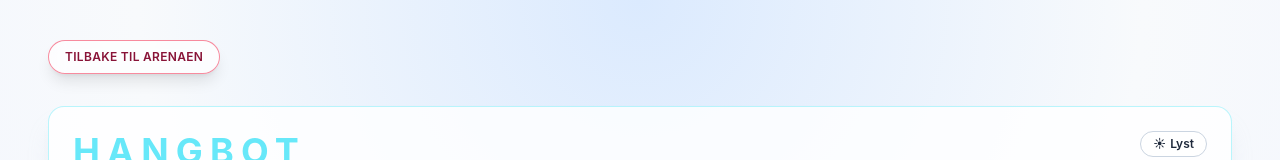
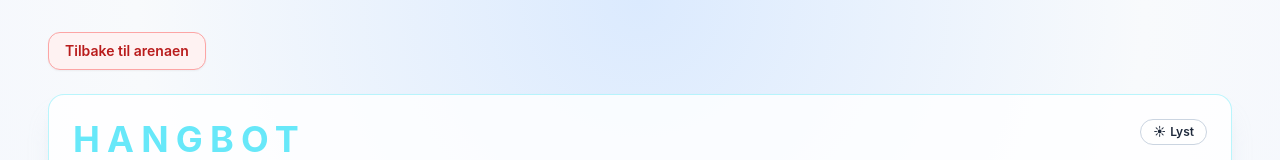
Before and after one commit to SpillArena/HangBot, a React (Vite) app: page / in a window 1280 px wide. Shown: the top 160 px of the page. Built offline with nearby package versions, Linux system fonts and the light colour scheme; no server answers.

Commit message:
feat: add TopNavAction component for navigation and enhance UI with theme-based styles

```diff
--- a/src/App.jsx
+++ b/src/App.jsx
@@ -2,13 +2,14 @@ import { useCallback, useEffect, useState } from 'react'
 import { useTranslation } from 'react-i18next'
 import HangmanGame from './components/HangmanGame'
 import StartScreen from './components/StartScreen'
+import TopNavAction from './components/TopNavAction'
 import {
+  addLeaderboardEntryWithFallback,
   loadLeaderboard,
   loadLeaderboardWithFallback,
   loadRememberedUsername,
-  addLeaderboardEntryWithFallback,
+  rememberUsername,
   removeLeaderboardEntryWithFallback,
-  rememberUsername,
 } from './utils/leaderboardStorage'
 
 const ARENA_PRIMARY_URL = 'https://spillarena.no'
@@ -25,7 +26,9 @@ const getInitialTheme = () => {
     return storedTheme
   }
 
-  return window.matchMedia?.('(prefers-color-scheme: dark)').matches ? 'dark' : 'light'
+  return window.matchMedia?.('(prefers-color-scheme: dark)').matches
+    ? 'dark'
+    : 'light'
 }
 
 export default function App() {
@@ -86,6 +89,7 @@ export default function App() {
     }
 
     hydrateLeaderboard()
+
     return () => {
       cancelled = true
     }
@@ -122,35 +126,24 @@ export default function App() {
   }, [])
 
   const handleToggleTheme = useCallback(() => {
-    setTheme((previousTheme) => (previousTheme === 'dark' ? 'light' : 'dark'))
+    setTheme((previousTheme) =>
+      previousTheme === 'dark' ? 'light' : 'dark',
+    )
   }, [])
 
-  const lobbyArenaButtonClassName =
-    theme === "light"
-      ? "z-50 inline-flex items-center rounded-full border border-rose-500/60 bg-white/70 px-4 py-2 text-xs font-semibold uppercase tracking-wide text-rose-900 shadow-lg shadow-black/10 backdrop-blur transition hover:border-rose-400 hover:bg-white/85 hover:text-rose-950"
-      : "z-50 inline-flex items-center rounded-full border border-rose-500/60 bg-slate-950/80 px-4 py-2 text-xs font-semibold uppercase tracking-wide text-rose-200 shadow-lg shadow-black/25 transition hover:border-rose-400 hover:bg-slate-900/90 hover:text-rose-100";
+  return (
+    <div className="min-h-screen px-4 py-6 text-[var(--app-fg)] sm:py-8">
+      <div className="mx-auto mb-4 flex w-full max-w-7xl justify-start px-4 md:px-8">
+        <TopNavAction
+          isGameActive={screen === 'game'}
+          hubUrl={arenaUrl}
+          onGiveUp={() => setScreen('start')}
+          backToHubLabel={t('start.backToArena')}
+          giveUpLabel={t('game.giveUp')}
+          theme={theme}
+        />
+      </div>
 
-  return (
-    <div className="min-h-screen text-[var(--app-fg)] flex flex-col items-start justify-start gap-0 py-10 px-4">
-      <div className="mx-auto w-full max-w-7xl px-8">
-        {screen === 'game' ? (
-          <button
-            onClick={() => setScreen('start')}
-            className={lobbyArenaButtonClassName}
-          >
-            {t('game.giveUp')}
-          </button>
-        ) : (
-          <a
-            href={arenaUrl}
-            className={lobbyArenaButtonClassName}
-          >
-            {t('start.backToArena')}
-          </a>
-        )}
-
-
-      </div>
       {screen === 'start' ? (
         <StartScreen
           defaultUsername={username}
--- a/src/components/HangmanGame.jsx
+++ b/src/components/HangmanGame.jsx
@@ -8,6 +8,12 @@ import {
 import { HANGMAN_STAGES } from '../constants/hangmanStages'
 import { generateBotWord } from '../utils/botWordFactory'
 import LoadingScreen from './LoadingScreen'
+
+const getNavButtonClassName = (isLightTheme) =>
+  isLightTheme
+    ? 'inline-flex items-center justify-center rounded-xl border border-slate-300 bg-white px-4 py-2 text-sm font-semibold text-slate-700 shadow-sm transition hover:border-cyan-500 hover:text-cyan-700'
+    : 'inline-flex items-center justify-center rounded-xl border border-slate-700 bg-slate-900 px-4 py-2 text-sm font-semibold text-slate-200 shadow-sm transition hover:border-cyan-400 hover:text-cyan-200'
+
 
 const createRoundId = () =>
   typeof crypto !== 'undefined' && typeof crypto.randomUUID === 'function'
@@ -79,6 +85,7 @@ export default function HangmanGame({
   const { i18n, t } = useTranslation()
   const language = i18n.language.startsWith('no') ? 'no' : 'en'
   const isLightTheme = theme === 'light'
+  const navButtonClassName = getNavButtonClassName(isLightTheme)
 
   const gameAlphabet = useMemo(
     () =>
@@ -330,7 +337,28 @@ export default function HangmanGame({
 
   if (!round) {
     return (
-      <main className={shellClassName}>
+      <main
+        className={[
+          shellClassName,
+          'transition-all duration-500 ease-out',
+          isRevealing && !isLoadingRound
+            ? 'translate-y-0 opacity-100'
+            : 'translate-y-3 opacity-0',
+        ].join(' ')}
+      >
+        <div className="flex items-center justify-start">
+          <button
+            type="button"
+            onClick={onBackToLobby}
+            className={navButtonClassName}
+          >
+            {t('game.backToLobby')}
+          </button>
+        </div>
+
+        <header
+          className={`${panelClassName} flex flex-wrap items-center justify-between gap-3 p-4`}
+        >
         <section className={`${panelClassName} p-6 text-center`}>
           <p className="text-xs uppercase tracking-[0.2em] text-cyan-300">
             HangBot
@@ -357,6 +385,7 @@ export default function HangmanGame({
             </button>
           </div>
         </section>
+        </header>
       </main>
     )
   }
--- a/src/components/Leaderboard.jsx
+++ b/src/components/Leaderboard.jsx
@@ -10,10 +10,16 @@ const formatTimestamp = (isoDate, language) => {
   return date.toLocaleString(language === 'no' ? 'nb-NO' : 'en-US')
 }
 
-const MEDAL_BY_RANK = {
+const MEDAL_BY_RANK_DARK = {
   0: 'border-amber-300/60 bg-amber-300/20 text-amber-100',
   1: 'border-slate-300/60 bg-slate-300/20 text-slate-100',
   2: 'border-orange-400/60 bg-orange-400/20 text-orange-100',
+}
+
+const MEDAL_BY_RANK_LIGHT = {
+  0: 'border-amber-400/70 bg-amber-100 text-amber-900',
+  1: 'border-slate-400/70 bg-slate-100 text-slate-800',
+  2: 'border-orange-400/70 bg-orange-100 text-orange-900',
 }
 
 export default function Leaderboard({
@@ -56,6 +62,7 @@ export default function Leaderboard({
   const mobileCardClass = isLightTheme
     ? 'rounded-xl border border-slate-200 bg-white p-4 shadow-sm'
     : 'rounded-xl border border-slate-800 bg-slate-900/70 p-4 shadow-sm'
+  const medalByRank = isLightTheme ? MEDAL_BY_RANK_LIGHT : MEDAL_BY_RANK_DARK
 
   const getDifficultyLabel = (difficulty) =>
     t(DIFFICULTY_CONFIG[difficulty]?.labelKey ?? `difficulty.${difficulty}.label`, {
@@ -122,7 +129,7 @@ export default function Leaderboard({
                       <span
                         className={[
                           'inline-flex min-w-10 items-center justify-center rounded-full border px-2 py-0.5 text-xs font-semibold',
-                          MEDAL_BY_RANK[index] ??
+                          medalByRank[index] ??
                             (isLightTheme
                               ? 'border-slate-300 bg-slate-100 text-slate-700'
                               : 'border-slate-700 bg-slate-900 text-slate-300'),
@@ -245,7 +252,7 @@ export default function Leaderboard({
                       <span
                         className={[
                           'inline-flex min-w-10 items-center justify-center rounded-full border px-2 py-0.5',
-                          MEDAL_BY_RANK[index] ??
+                          medalByRank[index] ??
                             (isLightTheme
                               ? 'border-slate-300 bg-slate-100 text-slate-700'
                               : 'border-slate-700 bg-slate-900 text-slate-300'),
--- a/src/components/StartScreen.jsx
+++ b/src/components/StartScreen.jsx
@@ -24,9 +24,7 @@ export default function StartScreen({
     ? 'w-full rounded-xl border border-slate-300 bg-white px-4 py-2.5 text-sm text-slate-900 placeholder:text-slate-500 focus:border-cyan-500 focus:outline-none'
     : 'w-full rounded-xl border border-slate-700 bg-slate-900 px-4 py-2.5 text-sm text-slate-100 placeholder:text-slate-500 focus:border-cyan-400 focus:outline-none'
   const mutedTextClassName = isLightTheme ? 'text-slate-700' : 'text-slate-300'
-  const subtleTextClassName = isLightTheme
-    ? 'text-slate-600'
-    : 'text-slate-400'
+  const subtleTextClassName = isLightTheme ? 'text-slate-600' : 'text-slate-400'
   const toggleButtonClassName = isLightTheme
     ? 'inline-flex items-center gap-1 rounded-full border border-slate-300 bg-white px-3 py-1 text-xs font-semibold text-slate-800 transition hover:border-cyan-500 hover:text-cyan-700'
     : 'inline-flex items-center gap-1 rounded-full border border-slate-600 bg-slate-800/80 px-3 py-1 text-xs font-semibold text-slate-100 transition hover:border-cyan-400 hover:text-cyan-100'
@@ -68,7 +66,7 @@ export default function StartScreen({
   }
 
   return (
-    <main className="mx-auto flex min-h-screen w-full max-w-7xl flex-col gap-6 px-4 py-8 md:px-8">
+    <main className="mx-auto flex min-h-screen w-full max-w-7xl flex-col gap-6 px-4 py-2 md:px-8">
       <header
         className={
           isLightTheme
@@ -91,6 +89,7 @@ export default function StartScreen({
             <span>{isLightTheme ? t('start.light') : t('start.dark')}</span>
           </button>
         </div>
+
         <p className={`mt-3 max-w-3xl text-sm md:text-base ${mutedTextClassName}`}>
           {t('start.appDescription')}
         </p>
@@ -103,12 +102,10 @@ export default function StartScreen({
           >
             {t('start.startRound')}
           </h2>
+
           <form className="mt-4 space-y-4" onSubmit={handleStart}>
             <div className="space-y-2">
-              <label
-                htmlFor="username"
-                className={`text-sm ${mutedTextClassName}`}
-              >
+              <label htmlFor="username" className={`text-sm ${mutedTextClassName}`}>
                 {t('start.username')}
               </label>
               <input
@@ -123,10 +120,7 @@ export default function StartScreen({
             </div>
 
             <div className="space-y-2">
-              <label
-                htmlFor="difficulty"
-                className={`text-sm ${mutedTextClassName}`}
-              >
+              <label htmlFor="difficulty" className={`text-sm ${mutedTextClassName}`}>
                 {t('start.difficulty')}
               </label>
               <select
@@ -144,10 +138,7 @@ export default function StartScreen({
             </div>
 
             <div className="space-y-2">
-              <label
-                htmlFor="language"
-                className={`text-sm ${mutedTextClassName}`}
-              >
+              <label htmlFor="language" className={`text-sm ${mutedTextClassName}`}>
                 {t('start.languageLabel')}
               </label>
               <select
@@ -203,11 +194,8 @@ export default function StartScreen({
               }
             >
               {t('start.lastRound')}{' '}
-              {lastResult.outcome === 'won'
-                ? t('start.win')
-                : t('start.loss')}{' '}
-              • {lastResult.score} pts • {lastResult.wordLength}{' '}
-              {t('start.letters')}
+              {lastResult.outcome === 'won' ? t('start.win') : t('start.loss')} •{' '}
+              {lastResult.score} pts • {lastResult.wordLength} {t('start.letters')}
             </div>
           )}
         </section>
--- /dev/null
+++ b/src/components/TopNavAction.jsx
@@ -0,0 +1,28 @@
+export default function TopNavAction({
+    isGameActive = false,
+    hubUrl = 'https://spillarena.no',
+    onGiveUp,
+    backToHubLabel = 'Back to hub',
+    giveUpLabel = 'Give up',
+    theme = 'dark',
+}) {
+    const isLightTheme = theme === 'light'
+
+    const className = isLightTheme
+        ? 'inline-flex items-center justify-center rounded-xl border border-red-300 bg-red-50 px-4 py-2 text-sm font-semibold text-red-700 shadow-sm transition hover:border-red-500 hover:bg-red-100 hover:text-red-800'
+        : 'inline-flex items-center justify-center rounded-xl border border-red-800 bg-red-950 px-4 py-2 text-sm font-semibold text-red-200 shadow-sm transition hover:border-red-500 hover:bg-red-900 hover:text-red-100'
+
+    if (!isGameActive) {
+        return (
+            <a href={hubUrl} className={className}>
+                {backToHubLabel}
+            </a>
+        )
+    }
+
+    return (
+        <button type="button" onClick={onGiveUp} className={className}>
+            {giveUpLabel}
+        </button>
+    )
+}
```
